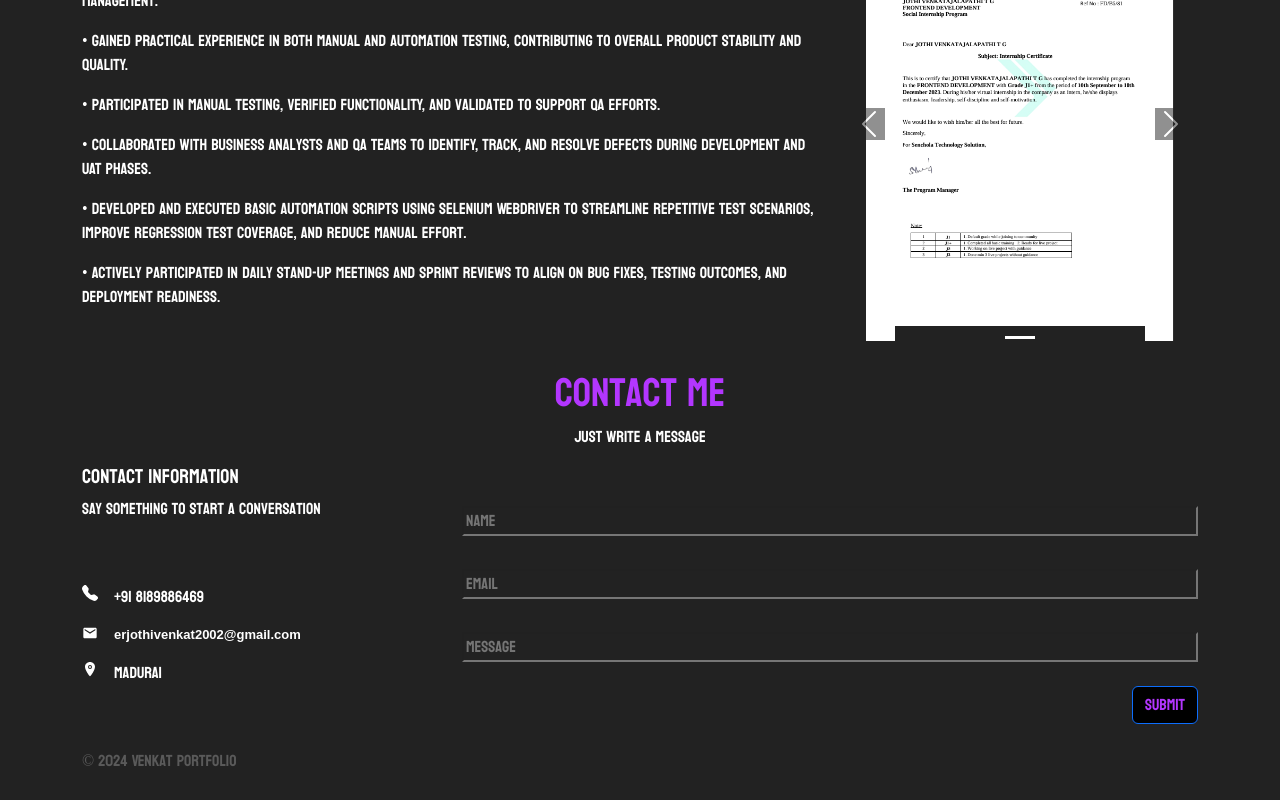
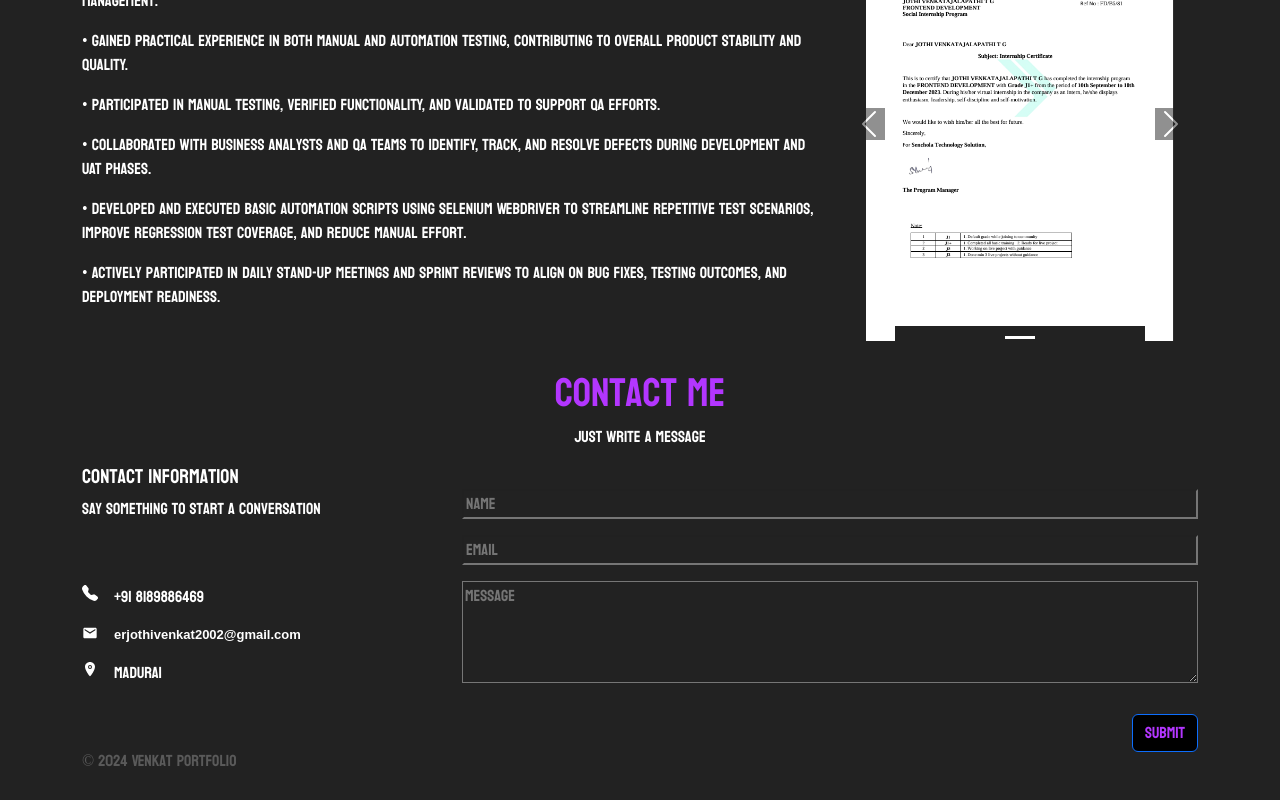
Before and after one commit to venkatProfessional/portfolio_venkat, a React (Vite) app: page / in a window 1280 px wide. Shown: the part 1364-2164 px from the top of the page. Before the commit the page ends 2139 px from the top, so only its background shows below. Built offline with nearby package versions, Linux system fonts and the light colour scheme.

Commit message:
formspree_updated

```diff
--- a/src/components/Contactme.jsx
+++ b/src/components/Contactme.jsx
@@ -6,12 +6,27 @@ import { IoLocation } from "react-icons/io5";
 import { useForm } from "react-hook-form";
 
 const Contactme = () => {
-    const{register,handlesubmit,formState:{errors}}=useForm();
+  const { register, handleSubmit, formState: { errors } } = useForm();
+
+  const onSubmit = async (data) => {
+    const response = await fetch("https://formspree.io/f/your_form_id", {
+      method: "POST",
+      headers: { "Content-Type": "application/json" },
+      body: JSON.stringify(data),
+    });
+
+    if (response.ok) {
+      alert("Message sent successfully!");
+    } else {
+      alert("Failed to send message.");
+    }
+  };
+
   return (
     <div>
       <section id="contact">
         <Container>
-        <h1 className=" d-flex justify-content-center heading_color" >Contact me</h1>
+          <h1 className=" d-flex justify-content-center heading_color">Contact me</h1>
           <p className=" text-center">Just Write a Message</p>
 
           <Row>
@@ -25,30 +40,48 @@ const Contactme = () => {
 
               <div className=" d-flex gap-3">
                 <MdEmail />
-            <p style={{textTransform:"none"}} className="normal-case">erjothivenkat2002@gmail.com</p>
+                <p style={{ textTransform: "none" }} className="normal-case">erjothivenkat2002@gmail.com</p>
               </div>
               <div className=" d-flex gap-3">
                 <IoLocation />
                 <p>Madurai</p>
               </div>
 
-            <div className=" d-flex  mt-5 opacity-25">
-            &copy; 2024  Venkat Portfolio
-
+              <div className=" d-flex mt-5 opacity-25">
+                &copy; 2024 Venkat Portfolio
               </div>
             </Col>
 
-          <Col lg={8} className="  mb-4 pb-4 mt-2 d-flex flex-column  justify-content-evenly">
-          <label htmlFor="name" className=" bg-white text-black mt-3"></label>
-             <input type="text" name="name" placeholder="name" className=" w-100 mt-3" />
-          <label htmlFor="email" className=" bg-white text-black mt-3"></label>
-             <input type="text" name="name" placeholder="Email" className=" w-100 mt-3" />
-          <label htmlFor="message" className=" bg-white text-black mt-3"></label>
-             <input type="text" name="message" placeholder="message" className=" w-100 mt-3" />
-             <div className=" d-flex justify-content-end mt-4 contact-btn">
+            <Col lg={8} className="mb-4 pb-4 mt-2 d-flex flex-column justify-content-evenly">
+              <form onSubmit={handleSubmit(onSubmit)}>
+                <input
+                  type="text"
+                  placeholder="Name"
+                  {...register("name", { required: true })}
+                  className="w-100 mt-3"
+                />
+                {errors.name && <span className="text-danger">Name is required</span>}
+
+                <input
+                  type="email"
+                  placeholder="Email"
+                  {...register("email", { required: true })}
+                  className="w-100 mt-3"
+                />
+                {errors.email && <span className="text-danger">Email is required</span>}
+
+                <textarea
+                  placeholder="Message"
+                  {...register("message", { required: true })}
+                  className="w-100 mt-3"
+                  rows="4"
+                />
+                {errors.message && <span className="text-danger">Message is required</span>}
+
+                <div className="d-flex justify-content-end mt-4 contact-btn">
                   <Button type="submit">Submit</Button>
-
                 </div>
+              </form>
             </Col>
           </Row>
         </Container>
```
Lines whose indentation alone changed are shown as unchanged.
